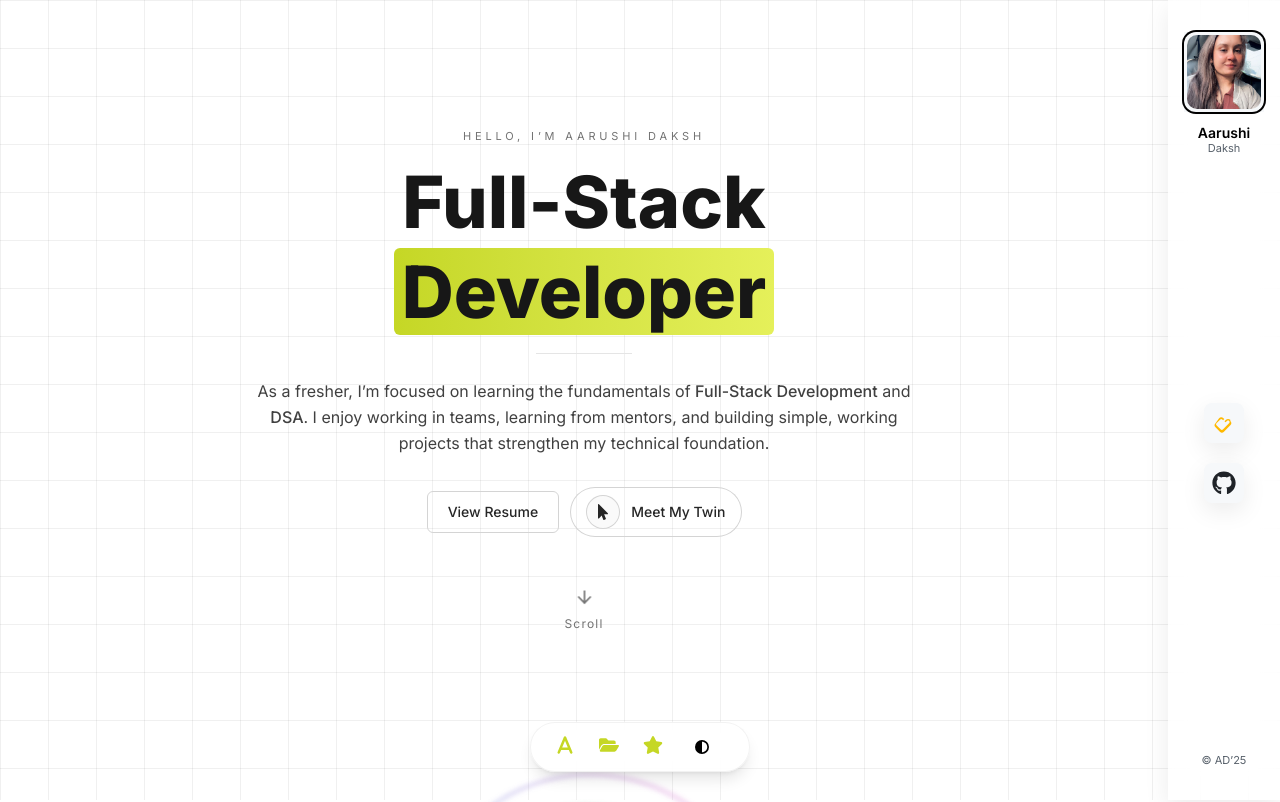
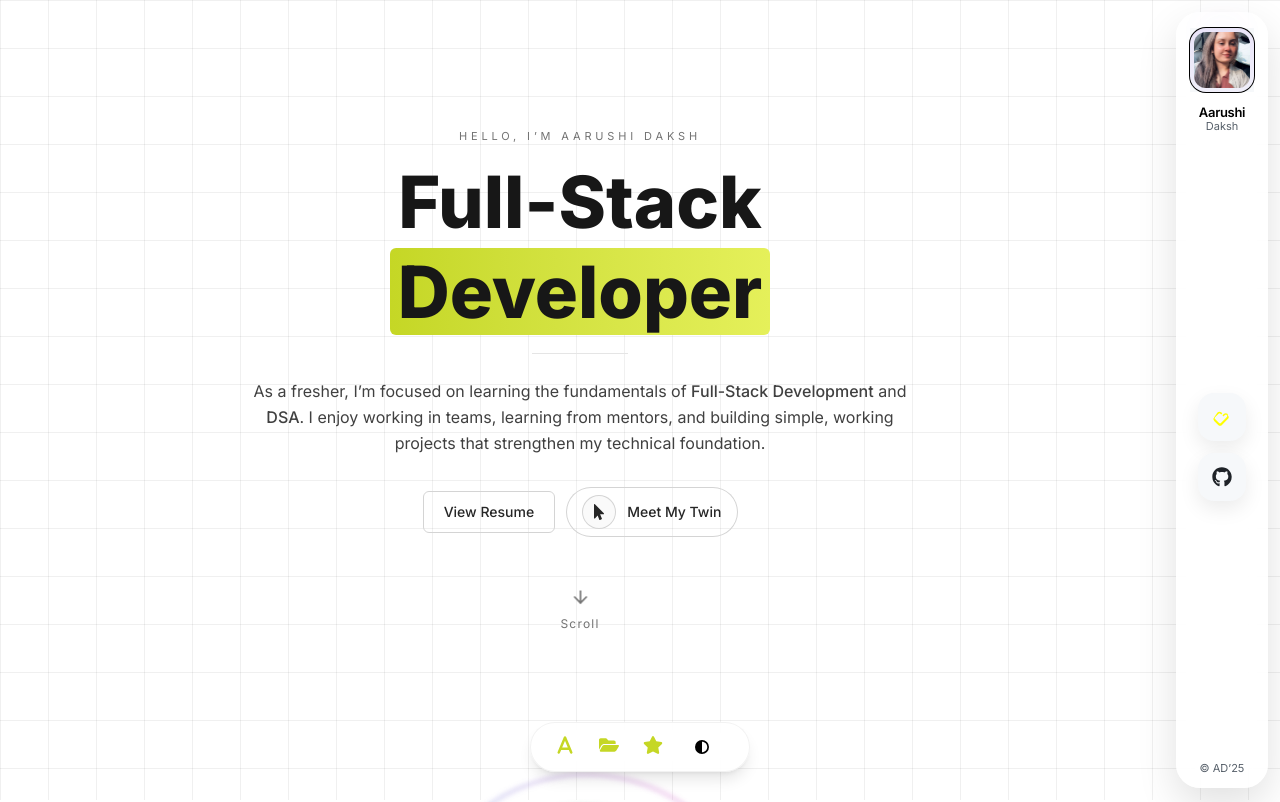
Before and after one commit to AarushiDaksh/aarushi-portfolio, a Next.js app: page / in a window 1280 px wide. Shown: the top 802 px of the page. Built offline with nearby package versions, Linux system fonts and the light colour scheme.

Commit message:
edited twin

```diff
--- a/app/components/Header.tsx
+++ b/app/components/Header.tsx
@@ -19,63 +19,67 @@ export default function Header() {
     <>
       <header
         role="banner"
-        className="hidden sm:flex fixed top-0 right-0 z-40 h-screen w-28 flex-col items-center justify-between py-8 ring-1 backdrop-blur-md transition-all"
+        className="hidden sm:flex fixed top-3 bottom-3 right-3 z-40 w-[92px] flex-col items-center justify-between rounded-3xl ring-1 backdrop-blur-xl transition-all"
         style={{
-          background: "var(--header-bg)",
+          background: "var(--sb-bg)",
           borderColor: "var(--ring)",
-          boxShadow: "var(--shadow)",
+          boxShadow: "var(--sb-shadow)",
           backdropFilter: "saturate(160%) blur(18px)",
         }}
       >
-        <div className="flex flex-col items-center gap-3">
-          <Link href="/" aria-label="Home">
+        <div className="flex flex-col items-center gap-3 pt-4">
+          <Link href="/" aria-label="Home" className="relative">
+            <span
+              className="absolute inset-0 -z-10 rounded-2xl glow"
+              aria-hidden="true"
+            />
             <div
               className={[
-                "relative rounded-xl p-[3px] ring-2 shadow-sm transition-all",
-                scrolled ? "w-14 h-14" : "w-20 h-20",
+                "relative rounded-2xl p-[4px] ring-1 transition-all",
+                scrolled ? "h-14 w-14" : "h-16 w-16",
               ].join(" ")}
-              style={{ borderColor: "var(--ring)" }}
+              style={{ borderColor: "var(--ring)", background: "var(--avatar-bg)" }}
             >
-              <div className="relative h-full w-full overflow-hidden rounded-[10px]">
+              <div className="relative h-full w-full overflow-hidden rounded-xl">
                 <Image
                   src="/photos/10.jpg"
                   alt="Aarushi Daksh"
                   fill
                   className="object-cover select-none"
-                  sizes="80px"
+                  sizes="64px"
                   priority
                 />
               </div>
             </div>
           </Link>
 
-          <div className="text-center leading-tight">
-            <h1 className="text-[14px] font-semibold">Aarushi</h1>
+          <div className="text-center leading-tight px-2">
+            <h1 className="text-[13px] font-semibold tracking-tight">Aarushi</h1>
             <p className="text-[11px]" style={{ color: "var(--text-muted)" }}>
               Daksh
             </p>
           </div>
         </div>
 
-        <nav className="flex flex-col items-center gap-5">
+        <nav className="flex flex-col items-center gap-3">
           <Link
             href="https://leetcode.com/u/aarushidaksh05/"
             target="_blank"
             aria-label="LeetCode"
             title="LeetCode"
-            className="p-2 rounded-lg ring-1 hover:scale-105 active:scale-95 transition-all"
+            className="h-12 w-12 grid place-items-center rounded-2xl ring-1 transition-all hover:translate-y-[-1px] active:scale-95"
             style={{
-              background: "var(--control)",
+              background: "grey-100",
               borderColor: "var(--ring)",
-              color: "var(--c2)",
-              boxShadow: "var(--shadow)",
+              color: "yellow",
+              boxShadow: "var(--chip-shadow)",
             }}
           >
             <svg
               xmlns="http://www.w3.org/2000/svg"
               fill="currentColor"
               viewBox="0 0 50 50"
-              className="h-6 w-6"
+              className="h-[22px] w-[22px]"
               aria-hidden="true"
             >
               <path d="M38.12 18.45c-2.47-2.47-6.3-2.6-8.9-.42l-3.25 3.22 2.4 2.42 3.25-3.23c1.2-1.08 3.01-1.03 4.2.16 1.17 1.17 1.22 2.98.15 4.2L22.6 38.7c-1.16 1.15-3.03 1.15-4.18 0l-9.11-9.12c-1.15-1.16-1.15-3.03 0-4.18l7.96-7.95a2.91 2.91 0 014.13.02l1.8 1.8 2.4-2.42-1.8-1.8c-2.5-2.49-6.56-2.52-9.05-.02L7.3 25.4a6 6 0 000 8.47l9.12 9.11a6 6 0 008.47 0l13.23-13.23a6.3 6.3 0 000-8.89z" />
@@ -87,26 +91,25 @@ export default function Header() {
             target="_blank"
             aria-label="GitHub"
             title="GitHub"
-            className="p-2 rounded-lg ring-1 hover:scale-105 active:scale-95 transition-all"
+            className="h-12 w-12 grid place-items-center rounded-2xl ring-1 transition-all hover:translate-y-[-1px] active:scale-95"
             style={{
-              background: "var(--control)",
+              background: "grey-100",
               borderColor: "var(--ring)",
               color: "var(--text)",
-              boxShadow: "var(--shadow)",
+              boxShadow: "var(--chip-shadow)",
             }}
           >
-            <FaGithub className="h-6 w-6" aria-hidden="true" />
+            <FaGithub className="h-[20px] w-[20px]" aria-hidden="true" />
           </Link>
         </nav>
 
-        <div className="px-2 text-center">
+        <div className="pb-3 px-2 text-center">
           <p className="text-[11px]" style={{ color: "var(--text-muted)" }}>
             © AD’25
           </p>
         </div>
       </header>
 
-      {/* Mobile app bar */}
       <div
         className={[
           "sm:hidden fixed z-50 left-1/2 -translate-x-1/2 transition-all",
@@ -116,25 +119,21 @@ export default function Header() {
       >
         <div
           className={[
-            "flex items-center justify-between gap-3 rounded-2xl ring-1 px-3 py-2 backdrop-blur-md",
-            "transition-all",
+            "flex items-center justify-between gap-3 rounded-2xl ring-1 px-3 py-2 backdrop-blur-xl",
             scrolled ? "shadow-xl" : "shadow-md",
           ].join(" ")}
           style={{
-            background: "var(--header-bg)",
+            background: "var(--sb-bg)",
             borderColor: "var(--ring)",
-            boxShadow: "var(--shadow)",
+            boxShadow: "var(--sb-shadow)",
           }}
         >
           <Link href="/" className="flex items-center gap-2" aria-label="Home">
             <div
-              className={[
-                "relative rounded-xl ring-1 p-[2px] transition-all",
-                scrolled ? "w-9 h-9" : "w-10 h-10",
-              ].join(" ")}
-              style={{ borderColor: "var(--ring)" }}
+              className="relative rounded-2xl ring-1 p-[3px] w-10 h-10"
+              style={{ borderColor: "var(--ring)", background: "var(--avatar-bg)" }}
             >
-              <div className="relative h-full w-full overflow-hidden rounded-[10px]">
+              <div className="relative h-full w-full overflow-hidden rounded-xl">
                 <Image
                   src="/photos/10.jpg"
                   alt="Aarushi Daksh"
@@ -146,9 +145,7 @@ export default function Header() {
               </div>
             </div>
             <div className="leading-tight">
-              <p className="text-[13px] font-semibold" style={{ color: "var(--text)" }}>
-                Aarushi Daksh
-              </p>
+              <p className="text-[13px] font-semibold">Aarushi Daksh</p>
               <span className="text-[11px]" style={{ color: "var(--text-muted)" }}>
                 Full-Stack Developer
               </span>
@@ -160,22 +157,15 @@ export default function Header() {
               href="https://leetcode.com/u/aarushidaksh05/"
               target="_blank"
               aria-label="LeetCode"
-              title="LeetCode"
-              className="p-2 rounded-full ring-1 active:scale-95 hover:scale-105 transition-all"
+              className="h-12 w-12 grid place-items-center rounded-2xl ring-1 active:scale-95 hover:translate-y-[-1px] transition-all"
               style={{
-                background: "var(--control)",
+                background: "var(--chip-bg)",
                 borderColor: "var(--ring)",
-                color: "var(--c2)",
-                boxShadow: "var(--shadow)",
+                color: "var(--accent-2)",
+                boxShadow: "var(--chip-shadow)",
               }}
             >
-              <svg
-                xmlns="http://www.w3.org/2000/svg"
-                fill="currentColor"
-                viewBox="0 0 50 50"
-                className="h-5 w-5"
-                aria-hidden="true"
-              >
+              <svg xmlns="http://www.w3.org/2000/svg" fill="currentColor" viewBox="0 0 50 50" className="h-[16px] w-[16px]">
                 <path d="M38.12 18.45c-2.47-2.47-6.3-2.6-8.9-.42l-3.25 3.22 2.4 2.42 3.25-3.23c1.2-1.08 3.01-1.03 4.2.16 1.17 1.17 1.22 2.98.15 4.2L22.6 38.7c-1.16 1.15-3.03 1.15-4.18 0l-9.11-9.12c-1.15-1.16-1.15-3.03 0-4.18l7.96-7.95a2.91 2.91 0 014.13.02l1.8 1.8 2.4-2.42-1.8-1.8c-2.5-2.49-6.56-2.52-9.05-.02L7.3 25.4a6 6 0 000 8.47l9.12 9.11a6 6 0 008.47 0l13.23-13.23a6.3 6.3 0 000-8.89z" />
               </svg>
             </Link>
@@ -184,16 +174,15 @@ export default function Header() {
               href="https://github.com/AarushiDaksh"
               target="_blank"
               aria-label="GitHub"
-              title="GitHub"
-              className="p-2 rounded-full ring-1 active:scale-95 hover:scale-105 transition-all"
+              className="h-9 w-9 grid place-items-center rounded-2xl ring-1 active:scale-95 hover:translate-y-[-1px] transition-all"
               style={{
-                background: "var(--control)",
+                background: "var(--chip-bg)",
                 borderColor: "var(--ring)",
                 color: "var(--text)",
-                boxShadow: "var(--shadow)",
+                boxShadow: "var(--chip-shadow)",
               }}
             >
-              <FaGithub className="h-5 w-5" aria-hidden="true" />
+              <FaGithub className="h-[16px] w-[16px]" />
             </Link>
           </div>
         </div>
@@ -201,31 +190,37 @@ export default function Header() {
 
       <style jsx global>{`
         :root {
-          --c1: #ff52bf;
-          --c2: #ffb900;
-          --c3: #8538f8;
+          --accent-1: #7c3aed;
+          --accent-2: #8f8ff8;
 
-          --header-bg: rgba(255, 255, 255, 0.75);
-          --control: rgba(245, 245, 246, 0.85);
-          --control-hover: rgba(238, 238, 239, 0.9);
+          --sb-bg: rgba(255, 255, 255, 0.82);
+          --avatar-bg: linear-gradient(180deg, rgba(124,58,237,0.10), rgba(124,58,237,0.05));
+          --chip-bg: rgba(245, 245, 246, 0.9);
+
           --text: #111111;
           --text-muted: #5e5e5e;
           --ring: rgba(0, 0, 0, 0.08);
-          --shadow: 0 8px 24px rgba(0, 0, 0, 0.08);
+
+          --sb-shadow: 0 16px 40px rgba(0,0,0,0.12);
+          --chip-shadow: 0 8px 20px rgba(0,0,0,0.08);
         }
 
         .dark {
-          --c1: #ff52bf;
-          --c2: #ffb900;
-          --c3: #8538f8;
+          --sb-bg: rgba(16, 16, 18, 0.6);
+          --avatar-bg: linear-gradient(180deg, rgba(124,58,237,0.20), rgba(124,58,237,0.10));
+          --chip-bg: rgba(255, 255, 255, 0.06);
 
-          --header-bg: rgba(255, 255, 255, 0.06);
-          --control: rgba(255, 255, 255, 0.08);
-          --control-hover: rgba(255, 255, 255, 0.12);
-          --text: #ffffff;
-          --text-muted: #c9c9c9;
-          --ring: rgba(255, 255, 255, 0.16);
-          --shadow: 0 8px 30px rgba(0, 0, 0, 0.45);
+          --text: #fafafa;
+          --text-muted: #b4b4b7;
+          --ring: rgba(255, 255, 255, 0.12);
+
+          --sb-shadow: 0 16px 50px rgba(0, 0, 0, 0.55);
+          --chip-shadow: 0 10px 28px rgba(0, 0, 0, 0.35);
+        }
+
+        .glow {
+          background: radial-gradient(40% 40% at 50% 10%, rgba(124,58,237,0.18), transparent 60%);
+          filter: blur(16px);
         }
 
         body {
@@ -234,7 +229,7 @@ export default function Header() {
         }
         @media (min-width: 640px) {
           body {
-            margin-right: 7rem;
+            margin-right: 7.5rem;
           }
         }
         @media (max-width: 639px) {
@@ -246,3 +241,4 @@ export default function Header() {
     </>
   );
 }
+``
--- a/app/twin/page.tsx
+++ b/app/twin/page.tsx
@@ -97,15 +97,15 @@ export default function DigitalTwinPage() {
           transition={{ duration: 0.6 }}
           className="flex flex-col items-center gap-3"
         >
-          <div className="relative">
+          {/* <div className="relative">
             <img
               src="/photos/aa.png"
               alt="Aarushi Daksh"
               className="h-20 w-20 rounded-xl object-cover grayscale"
             />
             <div className="absolute inset-0 rounded-xl bg-[var(--border)] blur-md" />
-          </div>
-          <h1 className="text-2xl font-semibold">{TITLE}</h1>
+          </div> */}
+          <h1 className="text-2xl font-semibold mt-12 ">AD — <span className="bg-[#c5d725] to-[#e5f05a] dark:bg-pink-600 text-neutral-900 dark:text-neutral-100">Aarushi’s Digital Twin</span></h1>
           <p className="text-sm text-[var(--text-muted)]">{SUBTITLE}</p>
 
           {/* Quick Prompts */}
@@ -185,7 +185,7 @@ export default function DigitalTwinPage() {
       {/* ====== INPUT ====== */}
       <form
         onSubmit={onSend}
-        className="sticky bottom-0 w-full border-t border-[var(--border)] bg-[var(--nav-bg)]/80 backdrop-blur-sm"
+        className="sticky bottom-0 w-full border-t border-[var(--border)] bg-[var(--nav-bg)]/80 backdrop-blur-sm mb-15"
       >
         <div className="mx-auto max-w-2xl flex items-center gap-2 px-4 py-3">
           <input
```
